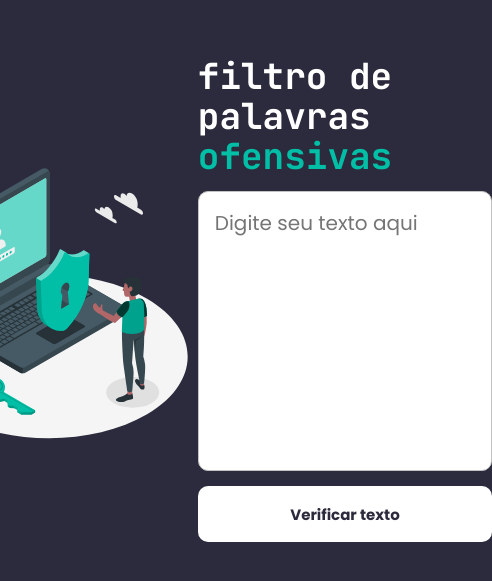
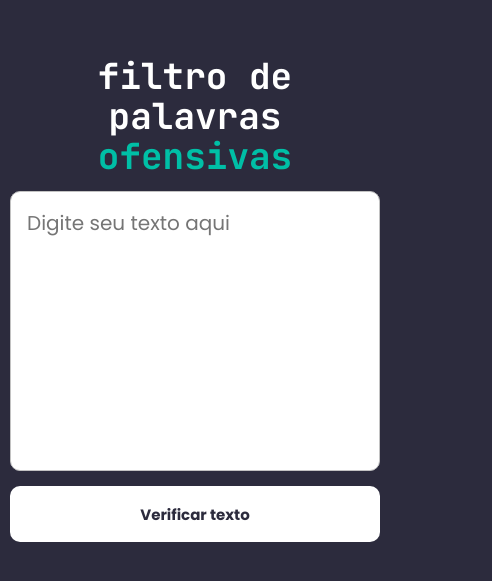
Before and after one commit to Jcassio-dev/VerificadorDePalavroes, a React (Vite) app: page / in a window 390 px wide. Shown: the part 123-704 px from the top of the page, 492 px wide, since content can reach past the window. Built offline with nearby package versions, Linux system fonts and the light colour scheme.

Commit message:
change img display in mobile devices

```diff
--- a/src/pages/Home/styles.ts
+++ b/src/pages/Home/styles.ts
@@ -8,15 +8,24 @@ export const Container = styled.div`
     display: grid;
     place-content: center;
 
+    padding: 10px;
+
     img{
-        width: 400px;
-        height: 300px;
+        width: 500px;
+        height: 400px;
     }
 
     > div{
         display: flex;
         align-items: center;
-        margin: 0 auto;
+        gap: 100px;
+
+    }
+
+    @media (max-width: 1280px){
+        img{
+            display: none;
+        }
     }
 `
 
@@ -34,6 +43,7 @@ export const Info = styled.div`
         font-size: 36px;
         line-height: 40px;
 
+        text-align: center;
         span{
             color: var(--green);
         }
```
